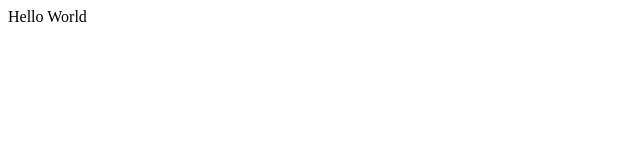
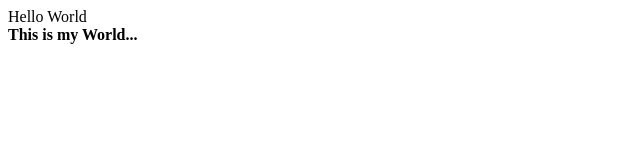
Before and after one commit to mogibu/2015_opentutorials, a plain HTML site: page index.html in a window 1280 px wide. Shown: the whole page, without its empty margins (0-640 px from the left). Drawn offline with Linux system fonts and the light colour scheme.

Commit message:
add index.html

```diff
--- a/index.html
+++ b/index.html
@@ -19,6 +19,6 @@
 	</head>
 
 	<body>
-		Hello World
+		Hello World<br><b>This is my World...</b>
 	</body>
 </html>
```
